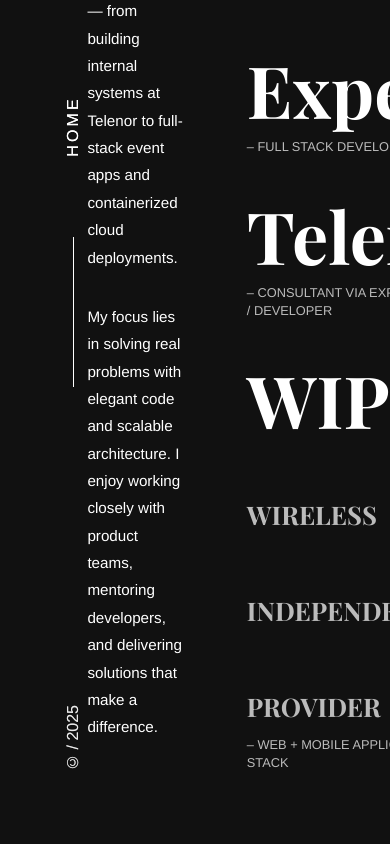
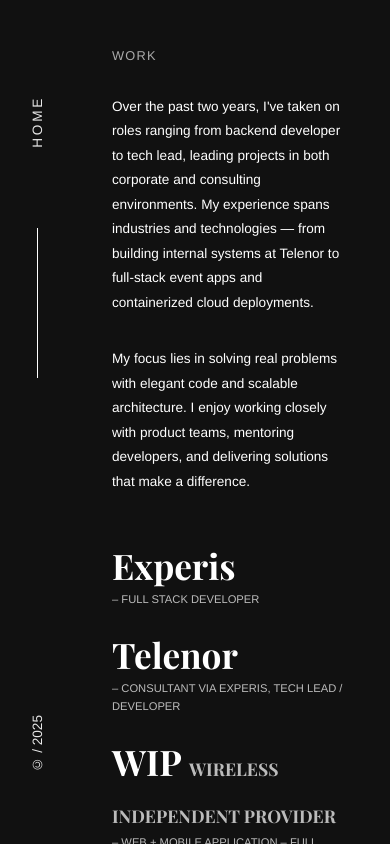
Before and after one commit to AbdoTaleb/portfolio-2025, a React (Vite) app: page /work in a window 390 px wide. Built offline with nearby package versions, Linux system fonts and the light colour scheme; a web font is replaced by a local one.

Commit message:
Make layout responsive for mobile, tablet, and desktop

```diff
--- a/src/Pages/Work/Work.jsx
+++ b/src/Pages/Work/Work.jsx
@@ -18,7 +18,7 @@
 
   return (
     <section className={`work-page ${animate ? 'animate' : ''}`}>
-      <Navigation />
+
       <div className="background-overlay"></div>
 
       <div className="left-panel fade-in">
--- a/src/Pages/Work/Work.scss
+++ b/src/Pages/Work/Work.scss
@@ -117,3 +117,98 @@
 
 
 }
+
+// 📱 موبايلات
+@media (max-width: 768px) {
+  .work-page {
+    flex-direction: column;
+    padding: 2rem 1rem;
+    height: auto;
+  }
+
+  .left-panel,
+  .right-panel {
+    padding: 0;
+    margin: 0;
+    width: 100%;
+    opacity: 1;
+    transform: none;
+    transition: none;
+  }
+
+  .left-panel {
+    margin-left: 6rem;
+    width: 60%;
+    margin-bottom: 2rem;
+    align-items: flex-start;
+
+    .label {
+      font-size: 0.8rem;
+    }
+
+    .desc {
+      font-size: 0.85rem;
+      max-width: 100%;
+    }
+  }
+
+  .right-panel {
+    margin-left: 6rem;
+    width: 60%;
+
+    .work-list {
+      .work-item {
+        margin-bottom: 1.5rem;
+
+        h2 {
+          font-size: 2.2rem;
+        }
+
+        span {
+          font-size: 0.7rem;
+        }
+
+        small {
+          font-size: 0.6rem;
+          padding: 2px 4px;
+        }
+
+        .wip {
+          font-size: 1.1rem;
+        }
+      }
+    }
+  }
+
+  .background-overlay {
+    height: 120%;
+  }
+}
+
+// 📱📱 تابلت (iPad, etc.)
+@media (max-width: 1024px) and (min-width: 769px) {
+  .work-page {
+    padding: 3rem 2rem;
+  }
+
+  .left-panel {
+    margin-left: 3vw;
+    margin-bottom: 3vw;
+
+    .desc {
+      font-size: 0.9rem;
+    }
+  }
+
+  .right-panel {
+    margin-right: 6vw;
+
+    .work-list .work-item h2 {
+      font-size: 3rem;
+    }
+
+    .work-list .work-item .wip {
+      font-size: 1.3rem;
+    }
+  }
+}
--- a/src/components/Hero/Hero.scss
+++ b/src/components/Hero/Hero.scss
@@ -12,29 +12,25 @@
   margin-top: 4rem;
   margin-left: 26rem;
 
-
-
   &__left {
     position: relative;
     display: flex;
     flex-direction: column;
     justify-content: flex-end;
     height: 100%;
-    margin-bottom:26rem;
+    margin-bottom: 26rem;
     margin-right: 10rem;
-
-
-
 
     .name {
       font-weight: 600;
       margin-bottom: 1rem;
     }
   }
+
   &__subtitle {
-      font-family: "Edu QLD Hand", cursive;
-      font-size: 1rem;
-      color: #222;
+    font-family: "Edu QLD Hand", cursive;
+    font-size: 1rem;
+    color: #222;
   }
 
   &__right {
@@ -46,9 +42,6 @@
     text-align: right;
     padding-bottom: 8rem;
     margin-right: 42rem;
-
-
-
 
     ul {
       list-style: none;
@@ -67,10 +60,89 @@
         cursor: pointer;
 
         &:hover {
-          transform: translateX(10px) skewX(-5deg);;
+          transform: translateX(10px) skewX(-5deg);
           color: #999;
         }
       }
     }
   }
+
+  // 🖥️ شاشات كبيرة (كمبيوتر)
+  @media (max-width: 1200px) {
+    margin-left: 12rem;
+
+    &__right {
+      margin-right: 20rem;
+    }
+
+    &__left {
+      margin-bottom: 16rem;
+    }
+  }
+
+  // 📱 موبايل
+  @media (max-width: 768px) {
+    flex-direction: column;
+    margin-left: 2rem;
+    align-items: center;
+    text-align: center;
+
+    &__left {
+      justify-content: center;
+      align-items: center;
+      margin: 2rem 0;
+      height: auto;
+    }
+
+    &__right {
+      align-items: center;
+      margin-right: 0;
+      padding-bottom: 4rem;
+
+      ul {
+        font-size: 10vw;
+
+        li {
+          margin-bottom: 1.2rem;
+        }
+      }
+    }
+  }
+
+  // 📱📱 شاشات أصغر (موبايلات صغيرة جدًا)
+  @media (max-width: 480px) {
+    &__subtitle {
+      width: 60%;
+      font-size: 0.9rem;
+    }
+
+    &__right ul {
+      font-size: 12vw;
+    }
+  }
+
+  // 📱📱 آيباد أو تابلت
+  @media (max-width: 992px) and (min-width: 769px) {
+    margin-left: 5rem;
+
+    &__right {
+      margin-right: 10rem;
+    }
+
+    &__left {
+      margin-bottom: 10rem;
+    }
+
+    &__right ul {
+      font-size: 7vw;
+    }
+    &__left {
+      margin-left: 5rem;
+    }
+    &__subtitle {
+      width: 100%;
+      font-size: 0.9rem;
+      margin-bottom: 6rem;
+    }
+  }
 }
--- a/src/components/Navigation/Navigation.scss
+++ b/src/components/Navigation/Navigation.scss
@@ -96,3 +96,47 @@
   color: rgb(2, 2, 2);
   opacity: 0.7;
 }
+
+// 📱 للموبايلات والشاشات الصغيرة
+@media (max-width: 768px) {
+  .main-nav {
+    width: 100%;
+    //position: fixed;
+    //bottom: 0;
+    //left: 0;
+    //background: #111; // خلفية مناسبة على الموبايل
+    z-index: 1000;
+    //padding: 0.5rem 1rem;
+
+    .nav-wrapper {
+      //flex-direction: row;
+      //justify-content: space-around;
+      //align-items: center;
+      //height: auto;
+      //margin: 0;
+      //padding: 0;
+      //position: static;
+      margin-right: 2rem;
+      padding-left: 1rem;
+    }
+
+    .nav-home {
+      //flex-direction: row;
+      //gap: 1rem;
+    }
+
+    .vertical-text,
+    .year {
+      //writing-mode: horizontal-tb;
+      //transform: none;
+      font-size: 0.85rem;
+      //color: white;
+      opacity: 0.9;
+      //text-align: center;
+    }
+
+    .nav-line {
+      // display: none;
+    }
+  }
+}
```
